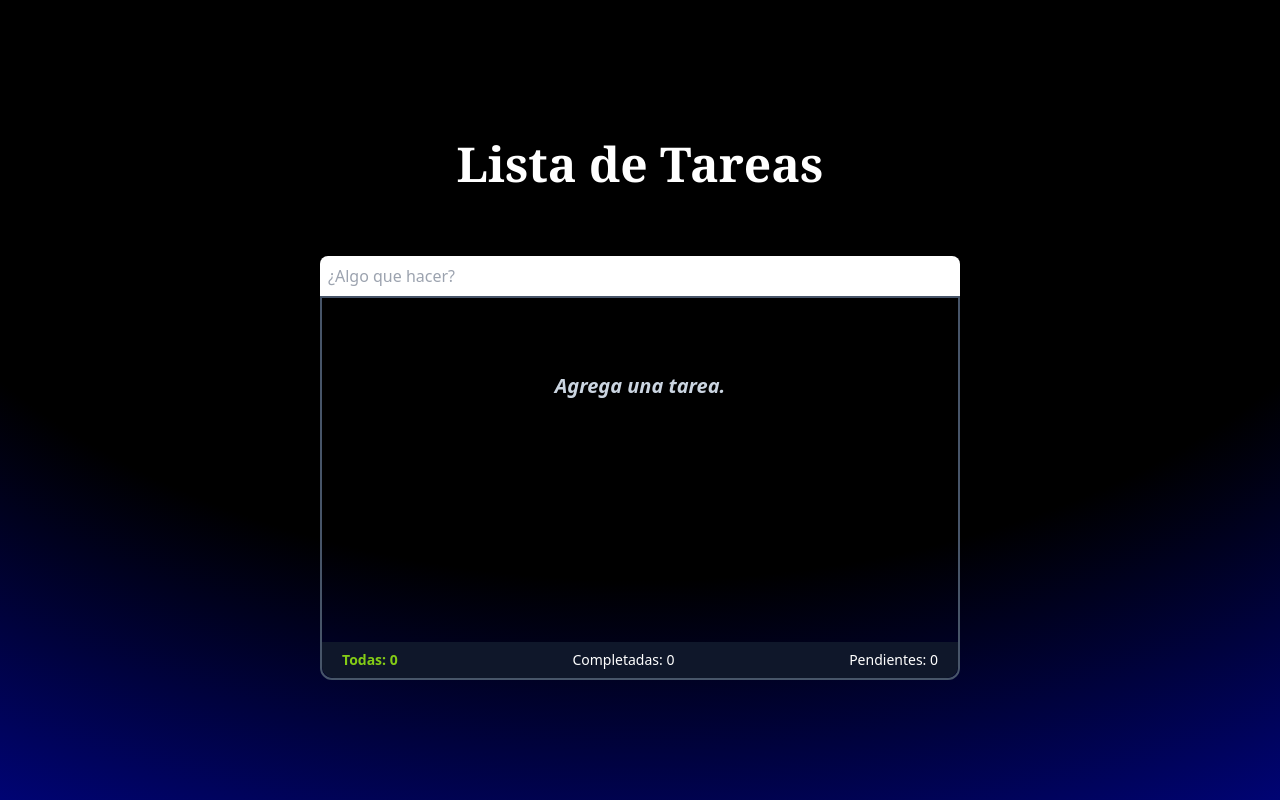
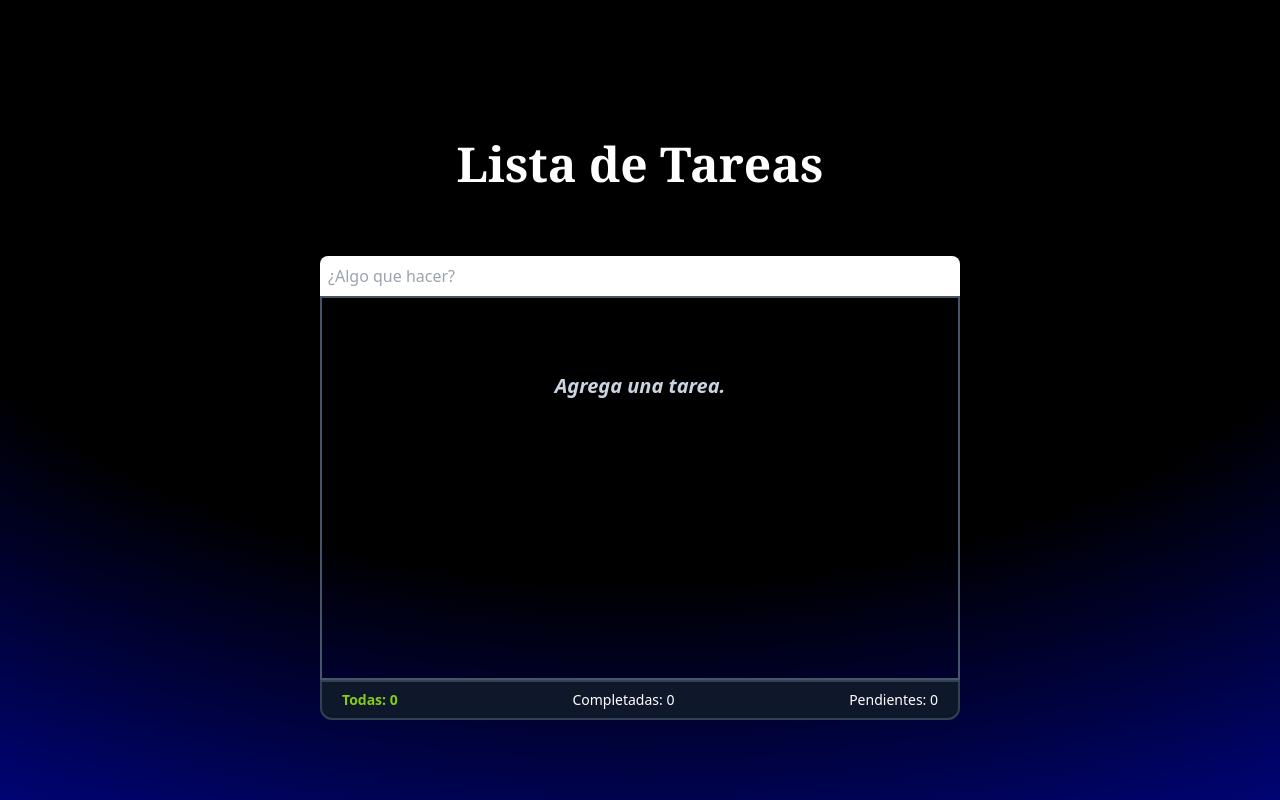
Before and after one commit to edwinmoreno77/TodoList-TypeScript, a React (Vite) app: page / in a window 1280 px wide. Built offline with nearby package versions, Linux system fonts and the light colour scheme.

Commit message:
styles added in CategoryComponent and App

```diff
--- a/src/App.tsx
+++ b/src/App.tsx
@@ -29,8 +29,8 @@ function App() {
 
   return (
     <>
+      <div className="flex flex-col justify-center items-center text-white pt-10 h-screen">
         <div className="absolute inset-0 -z-10 h-full w-full items-center px-5 py-24 [background:radial-gradient(125%_125%_at_50%_10%,#000_50%,#00047d_85%)]"></div>
-      <div className="flex flex-col justify-center items-center text-white pt-10 h-screen">
         <h1 className="text-3xl md:text-5xl font-bold font-serif mb-12 p-5">
           Lista de Tareas
         </h1>
@@ -42,7 +42,7 @@ function App() {
           className="w-2/4 rounded-t-lg text-black p-2"
           type="text"
         />
-        <article className="flex flex-col justify-between w-2/4 h-96 rounded-b-xl mb-10 border-2 border-slate-600">
+        <article className="flex flex-col justify-between w-2/4 h-96 border-2 border-slate-600">
           <ul className="font-semibold italic text-slate-300 cursor-pointer pb-8 overflow-auto scrollbar dark:scrollbar-thumb-blue-900 dark:scrollbar-track-gray-950">
             {todos.length < 1 && (
               <div className="flex justify-center items-center min-h-44">
@@ -77,6 +77,7 @@ function App() {
               </div>
             ))}
           </ul>
+        </article>
         <CategoryComponent
           todosToShow={todosToShow}
           activeCategory={activeCategory}
@@ -84,7 +85,6 @@ function App() {
           completeTodos={completeTodos}
           pendingTodos={pendingTodos}
         />
-        </article>
       </div>
     </>
   );
--- a/src/components/CategoryComponent.tsx
+++ b/src/components/CategoryComponent.tsx
@@ -9,7 +9,7 @@ export const CategoryComponent: FC<CategoryInterface> = ({
   pendingTodos,
 }) => {
   return (
-    <section className="flex justify-between px-5 py-2 font-extralight italic text-tiny sm:text-sm w-full bg-slate-900 rounded-b-xl">
+    <section className="flex justify-between px-5 py-2 font-extralight italic text-tiny sm:text-sm w-2/4 bg-slate-900 rounded-b-xl border-2 border-slate-700">
       <button
         type="button"
         onClick={() => todosToShow("todos")}
```
Lines whose indentation alone changed are shown as unchanged.
